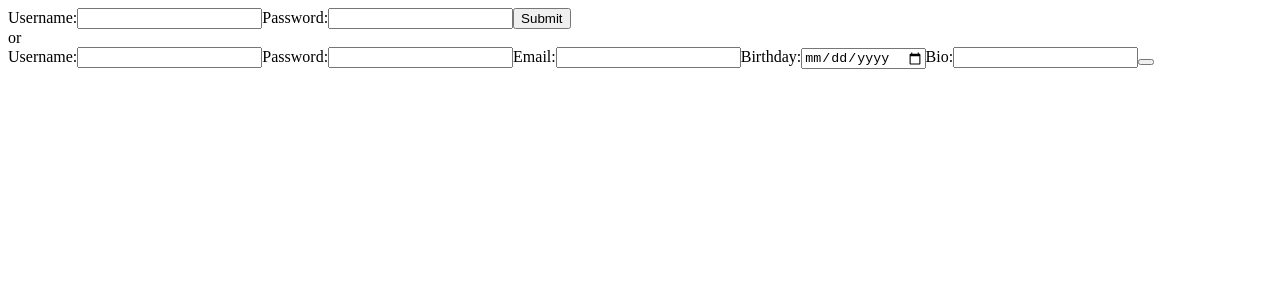
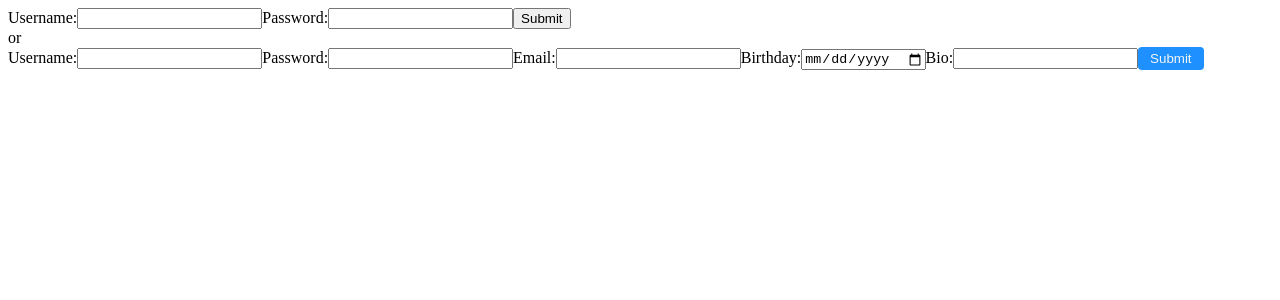
Before and after one commit to HunkRowgan/myFlix-client, a React (Vite) app: page /signup in a window 1280 px wide. Shown: the top 300 px of the page. Built offline with nearby package versions, Linux system fonts and the light colour scheme.

Commit message:
3.6 + bug fix
- added scss styling to buttons
- added sign up address

```diff
--- a/src/components/movie-view/movie-view.jsx
+++ b/src/components/movie-view/movie-view.jsx
@@ -1,3 +1,5 @@
+import './movie-view.scss';
+
 export const MovieView = ({ movie, onBackClick }) => {
     return (
       <div>
@@ -25,7 +27,12 @@ export const MovieView = ({ movie, onBackClick }) => {
           <span>{movie.director}</span>
         </div>
         <div>
-          <button onClick={onBackClick}>Back</button>
+          <button
+            onClick={onBackClick}
+            className="back-button"
+            style={{ cursor: "pointer"}}
+            >
+              Back</button>
         </div>
       </div>
     );
--- /dev/null
+++ b/src/components/movie-view/movie-view.scss
@@ -0,0 +1,7 @@
+.back-button {
+    padding: 4px 12px 4px 12px;
+    color: whitesmoke;
+    background-color: dodgerblue;
+    border: none;
+    border-radius: 4px;
+  }
--- a/src/components/signup-view/signup-view.jsx
+++ b/src/components/signup-view/signup-view.jsx
@@ -1,4 +1,5 @@
 import { useState} from "react";
+import './signup-view.scss';
 
 export const SignupView = () => {
     const [username, setUsername] = useState("");
@@ -19,7 +20,7 @@ export const SignupView = () => {
             Bio: bio
         };
 
-        fetch("SIGNUP_URL", {
+        fetch("https://hunkrowganmovieapi.onrender.com/users", {
             method: "POST",
             body: JSON.stringify(data),
             headers: {
@@ -85,7 +86,12 @@ export const SignupView = () => {
         />
       </label>
 
-        <button type="submit"></button>
+        <button
+            type="submit"
+            className="submit-button"
+        >
+            Submit
+            </button>
         </form>
     );
 };
--- /dev/null
+++ b/src/components/signup-view/signup-view.scss
@@ -0,0 +1,7 @@
+.submit-button {
+    padding: 4px 12px 4px 12px;
+    color: whitesmoke;
+    background-color: dodgerblue;
+    border: none;
+    border-radius: 4px;
+  }
```
Also changed, not shown: 1 other file (tests, documents, lock files or other folders).
